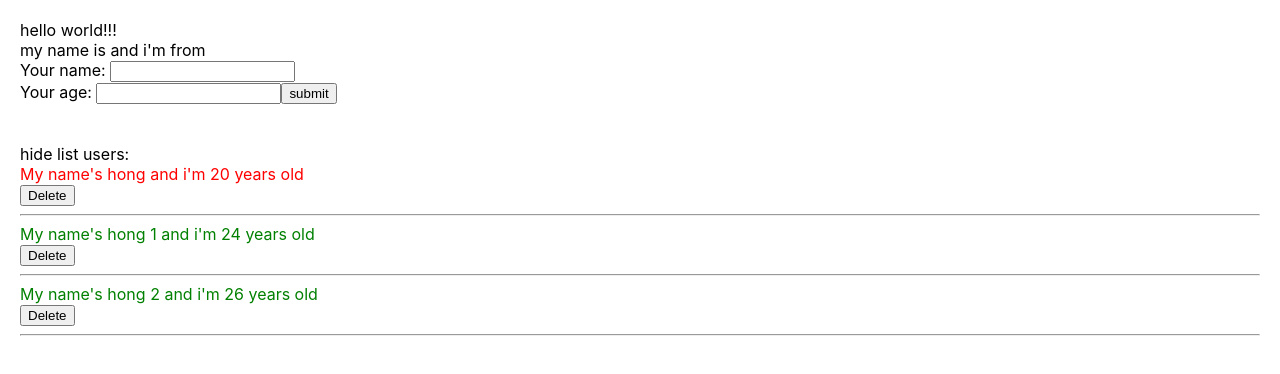
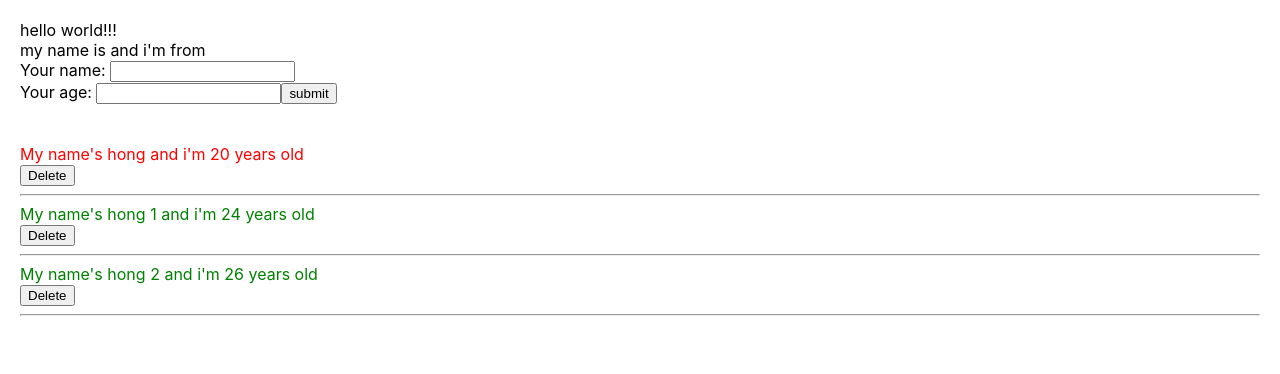
Before and after one commit to honght97/base-react-redux, a React (Create React App) app: page / in a window 1280 px wide. Shown: the top 374 px of the page. Built offline with nearby package versions, Linux system fonts and the light colour scheme.

Commit message:
stateless and stateful

```diff
--- a/src/components/DisplayInfo.js
+++ b/src/components/DisplayInfo.js
@@ -2,51 +2,41 @@ import React from "react";
 import "./DisplayInfo.scss";
 import logo from "../logo.svg";
 
-class DisplayInfo extends React.Component {
-  constructor(props) {
-    console.log(">>> contructor");
-    super(props);
-    this.state = {
-      isShowListUser: true,
-    };
-  }
-  // state = {
-  //   isShowListUser: true,
-  // };
-  handleShowHide = () => {
-    this.setState({
-      isShowListUser: !this.state.isShowListUser,
-    });
-  };
-  componentDidMount() {
-    console.log(">>> call me component did mount");
-    setTimeout(() => {
-      document.title = "test1111";
-    }, 3000);
-  }
-  componentDidUpdate(prevProps, prevStatem, snapshot) {
-    console.log(">>> call me component did update", this.props, prevProps);
-    if (this.props.listUsers !== prevProps.listUsers) {
-      if (this.props.listUsers.length === 5) {
-        alert("u got 5 users");
-      }
-    }
-  }
-  render() {
-    // console.log(this.props);z
-    //destructuring array
-    console.log(">>> call me component render");
-    const { listUsers, handleDeleteUser } = this.props;
-    // console.log(listUsers);
+// class DisplayInfo extends React.Component {
+//   render() {
+//     const { listUsers, handleDeleteUser } = this.props;
+//     return (
+//       <div className="display-info">
+//         {true && (
+//           <>
+//             {listUsers.map((user, index) => {
+//               return (
+//                 <div className={user.age > 22 ? "green" : "red"} key={user.id}>
+//                   <div>
+//                     My name's {user.name} and i'm {user.age} years old
+//                   </div>
+//                   <div>
+//                     <button onClick={() => handleDeleteUser(user.id)}>
+//                       Delete
+//                     </button>
+//                   </div>
+//                   <hr />
+//                 </div>
+//               );
+//             })}
+//           </>
+//         )}
+//       </div>
+//     );
+//   }
+// }
+
+// convert to stateless
+const DisplayInfo = (props) => {
+  const { listUsers, handleDeleteUser } = props;
   return (
     <div className="display-info">
-        {/* <img src={logo} style={{ width: "150px", height: "auto" }} /> */}
-        <div>
-          <span onClick={() => this.handleShowHide()}>
-            {this.state.isShowListUser ? "hide" : "show"} list users:{" "}
-          </span>
-        </div>
-        {this.state.isShowListUser && (
+      {true && (
         <>
           {listUsers.map((user, index) => {
             return (
@@ -67,6 +57,5 @@ class DisplayInfo extends React.Component {
       )}
     </div>
   );
-  }
-}
+};
 export default DisplayInfo;
```
Lines whose indentation alone changed are shown as unchanged.
